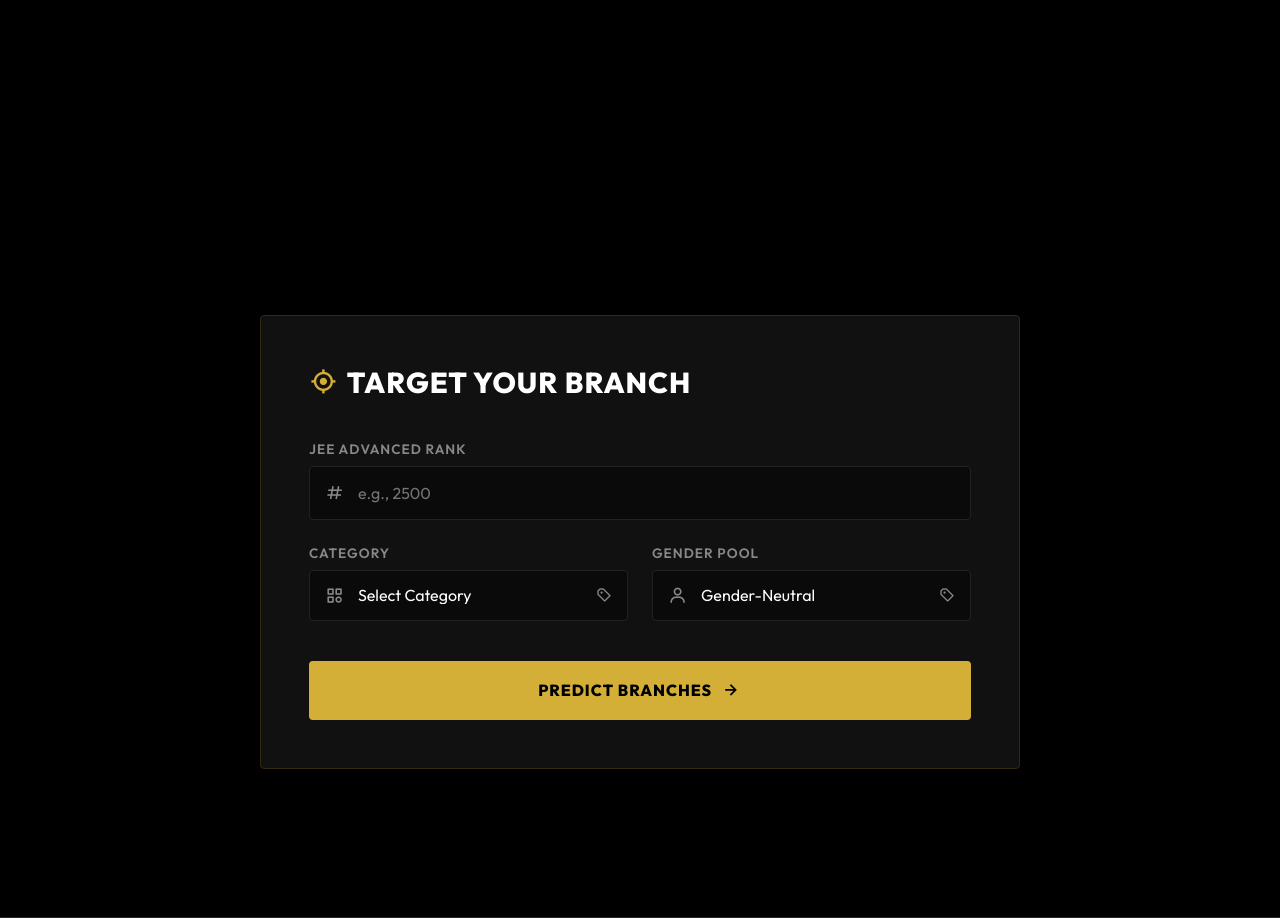
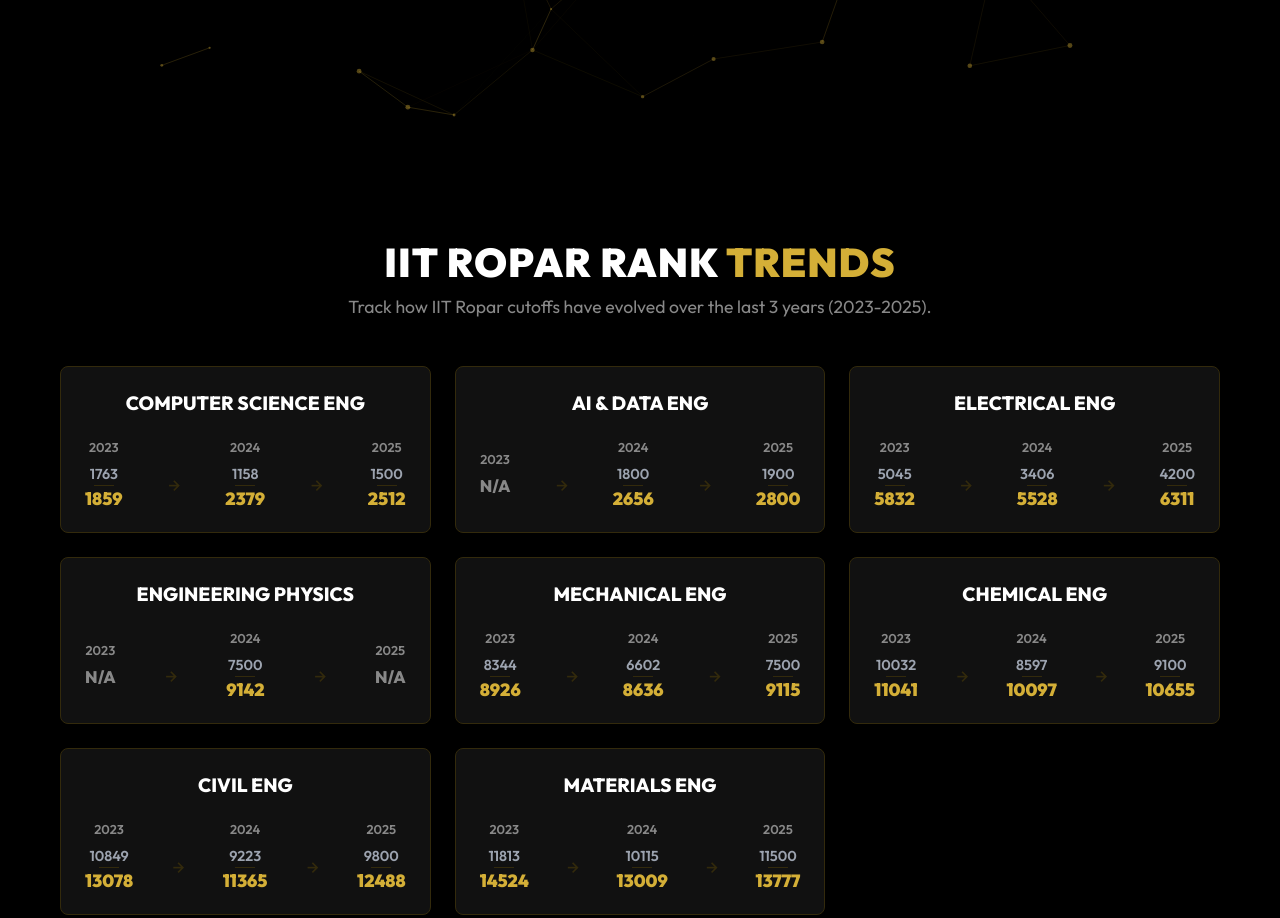
Before and after one commit to Thoihenba/iit-ropar-counselling, a plain HTML site: page index.html in a window 1280 px wide. Shown: the part 683-1601 px from the top of the page. Drawn offline with nearby package versions, Linux system fonts and the light colour scheme.

Commit message:
Pivot to Rank Trends dashboard with real JoSAA data and stacked ranks

```diff
--- a/index.html
+++ b/index.html
@@ -22,7 +22,7 @@
     <nav class="navbar solid-nav">
         <div class="logo">
             <i class='bx bxs-institution'></i>
-            <span>IIT Ropar <span class="highlight">Predictor</span></span>
+            <span>IIT Ropar 2026 <span class="highlight">Counselling</span></span>
         </div>
         <div class="nav-links">
             <a href="#welcome-section">Home</a>
@@ -45,64 +45,16 @@
             </div>
         </section>
 
-        <!-- Predictor Section -->
-        <section id="predictor-section" class="full-screen-section">
-            <div class="solid-card predictor-card">
-                <h2><i class='bx bx-target-lock highlight'></i> Target Your Branch</h2>
-
-                <form id="predictor-form">
-                    <div class="form-group">
-                        <label for="rank">JEE Advanced Rank</label>
-                        <div class="input-wrapper">
-                            <i class='bx bx-hash'></i>
-                            <input type="number" id="rank" name="rank" placeholder="e.g., 2500" required min="1">
-                        </div>
-                    </div>
-
-                    <div class="form-row">
-                        <div class="form-group">
-                            <label for="category">Category</label>
-                            <div class="input-wrapper select-wrapper">
-                                <i class='bx bx-category'></i>
-                                <select id="category" name="category" required>
-                                    <option value="" disabled selected>Select Category</option>
-                                    <option value="OPEN">OPEN</option>
-                                    <option value="EWS">EWS</option>
-                                    <option value="OBC-NCL">OBC-NCL</option>
-                                    <option value="SC">SC</option>
-                                    <option value="ST">ST</option>
-                                </select>
-                            </div>
-                        </div>
-
-                        <div class="form-group">
-                            <label for="gender">Gender Pool</label>
-                            <div class="input-wrapper select-wrapper">
-                                <i class='bx bx-user'></i>
-                                <select id="gender" name="gender" required>
-                                    <option value="Gender-Neutral">Gender-Neutral</option>
-                                    <option value="Female-Only">Female-Only (Supernumerary)</option>
-                                </select>
-                            </div>
-                        </div>
-                    </div>
-
-                    <button type="submit" class="btn-primary" id="submit-btn">
-                        <span>Predict Branches</span>
-                        <i class='bx bx-right-arrow-alt'></i>
-                    </button>
-                </form>
+        <!-- Trends Section -->
+        <section id="predictor-section" class="full-screen-section trends-section">
+            <div class="trends-header">
+                <h2>IIT ROPAR Rank <span class="highlight">Trends</span></h2>
+                <p>Track how IIT Ropar cutoffs have evolved over the last 3 years (2023-2025).</p>
             </div>
 
-            <!-- Results Section (Hidden initially) -->
-            <div id="results-container" class="results-container hidden">
-                <div class="results-header">
-                    <h3>Prediction Results</h3>
-                    <p id="results-meta" class="highlight">Rank: 2500 | OPEN | Gender-Neutral</p>
-                </div>
-
-                <div id="results-list" class="results-list">
-                    <!-- Dynamic result cards will be injected here via JS -->
+            <div class="trends-container">
+                <div id="trends-grid" class="trends-grid">
+                    <!-- Cards will be injected here via JS -->
                 </div>
             </div>
         </section>
--- a/script.js
+++ b/script.js
@@ -48,114 +48,60 @@ document.addEventListener('DOMContentLoaded', () => {
     }
 
 
-    // --- Predictor Form Logic ---
-    const form = document.getElementById('predictor-form');
-    const submitBtn = document.getElementById('submit-btn');
-    const resultsContainer = document.getElementById('results-container');
-    const resultsList = document.getElementById('results-list');
-    const resultsMeta = document.getElementById('results-meta');
+    // --- Trends Grid Generation ---
+    const trendsGrid = document.getElementById('trends-grid');
 
-    // Mock Data for demonstration purposes
-    const mockBranches = [
-        { name: 'Computer Science and Engineering', code: 'CSE', closingRank: 1800 },
-        { name: 'Mathematics and Computing', code: 'MnC', closingRank: 2500 },
-        { name: 'Electrical Engineering', code: 'EE', closingRank: 3800 },
-        { name: 'Mechanical Engineering', code: 'ME', closingRank: 6500 },
-        { name: 'Chemical Engineering', code: 'CE', closingRank: 8500 },
-        { name: 'Civil Engineering', code: 'CV', closingRank: 10500 },
-        { name: 'Metallurgical and Materials Engineering', code: 'MME', closingRank: 12500 }
+    // Data for 3-Year Rank Trends (Real JoSAA Data: General, Gender-Neutral, Round 6)
+    const branchTrends = [
+        { branch: 'Computer Science Eng', y2023: '1763 - 1859', y2024: '1158 - 2379', y2025: '1500 - 2512' },
+        { branch: 'AI & Data Eng', y2023: 'N/A', y2024: '1800 - 2656', y2025: '1900 - 2800' },
+        { branch: 'Electrical Eng', y2023: '5045 - 5832', y2024: '3406 - 5528', y2025: '4200 - 6311' },
+        { branch: 'Engineering Physics', y2023: 'N/A', y2024: '7500 - 9142', y2025: 'N/A' },
+        { branch: 'Mechanical Eng', y2023: '8344 - 8926', y2024: '6602 - 8636', y2025: '7500 - 9115' },
+        { branch: 'Chemical Eng', y2023: '10032 - 11041', y2024: '8597 - 10097', y2025: '9100 - 10655' },
+        { branch: 'Civil Eng', y2023: '10849 - 13078', y2024: '9223 - 11365', y2025: '9800 - 12488' },
+        { branch: 'Materials Eng', y2023: '11813 - 14524', y2024: '10115 - 13009', y2025: '11500 - 13777' }
     ];
 
-    form.addEventListener('submit', (e) => {
-        e.preventDefault();
+    if (trendsGrid) {
+        const formatRank = (rankStr) => {
+            if (rankStr === 'N/A') return `<span class="trend-rank-na">N/A</span>`;
+            const parts = rankStr.split(' - ');
+            if (parts.length === 2) {
+                return `
+                    <div class="trend-rank-stack">
+                        <span class="rank-open" title="Opening Rank">${parts[0]}</span>
+                        <div class="rank-divider"></div>
+                        <span class="rank-close" title="Closing Rank">${parts[1]}</span>
+                    </div>
+                `;
+            }
+            return `<span class="trend-rank">${rankStr}</span>`;
+        };
 
-        // Get Form Values
-        const rank = parseInt(document.getElementById('rank').value);
-        const category = document.getElementById('category').value;
-        const gender = document.getElementById('gender').value;
-
-        if (!rank || !category || !gender) return;
-
-        // Button Loading State
-        const originalBtnText = submitBtn.innerHTML;
-        submitBtn.innerHTML = `<i class='bx bx-loader-alt bx-spin'></i> <span>Analyzing...</span>`;
-        submitBtn.style.opacity = '0.8';
-        submitBtn.disabled = true;
-
-        // Simulate API call / processing delay
-        setTimeout(() => {
-            generateResults(rank, category, gender);
-
-            // Restore Button
-            submitBtn.innerHTML = originalBtnText;
-            submitBtn.style.opacity = '1';
-            submitBtn.disabled = false;
-        }, 800);
-    });
-
-    function generateResults(rank, category, gender) {
-        // Clear previous results
-        resultsList.innerHTML = '';
-
-        // Update Meta Header
-        resultsMeta.textContent = `Rank: ${rank} | ${category} | ${gender}`;
-
-        let hasChances = false;
-
-        mockBranches.forEach(branch => {
-            // Apply dummy multipliers for visual effect
-            let adjustedClosingRank = branch.closingRank;
-            if (category === 'OBC-NCL') adjustedClosingRank *= 1.3;
-            if (category === 'SC') adjustedClosingRank *= 2.5;
-            if (category === 'ST') adjustedClosingRank *= 3.5;
-            if (gender === 'Female-Only') adjustedClosingRank *= 1.2;
-
-            // Determine chance
-            let chanceText = '';
-            let chanceClass = '';
-
-            if (rank <= adjustedClosingRank * 0.8) {
-                chanceText = 'High Chance';
-                chanceClass = 'chance-high';
-                hasChances = true;
-            } else if (rank <= adjustedClosingRank) {
-                chanceText = 'Borderline';
-                chanceClass = 'chance-medium';
-                hasChances = true;
-            } else if (rank <= adjustedClosingRank * 1.2) {
-                chanceText = 'Tough / Spot Round';
-                chanceClass = 'chance-low';
-            } else {
-                return; // Hide branches out of reach
-            }
-
-            // Create Result Item
-            const resultHTML = `
-                <div class="result-item">
-                    <div class="branch-info">
-                        <h4>${branch.name} (${branch.code})</h4>
-                        <p>Expected Cutoff Trend: ~${Math.round(adjustedClosingRank)}</p>
-                    </div>
-                    <div class="chance-badge ${chanceClass}">
-                        ${chanceText}
+        branchTrends.forEach(trend => {
+            const cardHTML = `
+                <div class="trend-card">
+                    <div class="trend-card-title">${trend.branch}</div>
+                    <div class="trend-data-row">
+                        <div class="trend-col">
+                            <span class="trend-year">2023</span>
+                            ${formatRank(trend.y2023)}
+                        </div>
+                        <i class='bx bx-right-arrow-alt trend-arrow'></i>
+                        <div class="trend-col">
+                            <span class="trend-year">2024</span>
+                            ${formatRank(trend.y2024)}
+                        </div>
+                        <i class='bx bx-right-arrow-alt trend-arrow'></i>
+                        <div class="trend-col">
+                            <span class="trend-year">2025</span>
+                            ${formatRank(trend.y2025)}
+                        </div>
                     </div>
                 </div>
             `;
-
-            resultsList.insertAdjacentHTML('beforeend', resultHTML);
+            trendsGrid.insertAdjacentHTML('beforeend', cardHTML);
         });
-
-        if (resultsList.innerHTML === '') {
-            resultsList.innerHTML = `
-                <div class="result-item" style="justify-content: center; text-align: center;">
-                    <div class="branch-info">
-                        <h4 style="color: var(--text-muted);">No branches matched for this rank range at IIT Ropar.</h4>
-                    </div>
-                </div>
-            `;
-        }
-
-        // Show results container
-        resultsContainer.classList.remove('hidden');
     }
 });
--- a/style.css
+++ b/style.css
@@ -131,7 +131,7 @@ body.scrolled .dynamic-bg-glow {
 
 /* Welcome Section */
 #welcome-section {
-    background-color: var(--bg-dark);
+    background-color: transparent;
 }
 
 .hero {
@@ -189,205 +189,131 @@ body.scrolled .dynamic-bg-glow {
     box-shadow: 0 20px 40px rgba(0,0,0,0.8);
 }
 
-/* Predictor Section */
+/* Trends Section */
 #predictor-section {
-    max-width: 800px;
+    max-width: 1200px;
     margin: 0 auto;
+    padding-top: 120px;
 }
 
-.predictor-card h2 {
-    display: flex;
-    align-items: center;
-    gap: 0.5rem;
-    margin-bottom: 2.5rem;
-    font-size: 1.8rem;
-    font-weight: 800;
+.trends-header {
+    text-align: center;
+    margin-bottom: 3rem;
+}
+
+.trends-header h2 {
+    font-size: 2.5rem;
+    font-weight: 900;
     text-transform: uppercase;
     letter-spacing: 1px;
+    margin-bottom: 0.5rem;
 }
 
-/* Form Styles */
-.form-group {
-    margin-bottom: 1.5rem;
-    display: flex;
-    flex-direction: column;
-    gap: 0.5rem;
+.trends-header p {
+    color: var(--text-muted);
+    font-size: 1.1rem;
 }
 
-.form-row {
+.trends-container {
+    width: 100%;
+}
+
+.trends-grid {
     display: grid;
-    grid-template-columns: 1fr 1fr;
+    grid-template-columns: repeat(auto-fit, minmax(320px, 1fr));
     gap: 1.5rem;
 }
 
-label {
-    font-size: 0.85rem;
-    font-weight: 600;
-    color: var(--text-muted);
-    text-transform: uppercase;
-    letter-spacing: 1px;
+.trend-card {
+    background: var(--bg-card);
+    border: 1px solid var(--border-color);
+    border-radius: 8px;
+    padding: 1.5rem;
+    transition: var(--transition);
 }
 
-.input-wrapper {
-    position: relative;
-    display: flex;
-    align-items: center;
+.trend-card:hover {
+    border-color: var(--accent-gold);
+    transform: translateY(-2px);
+    box-shadow: 0 10px 30px rgba(0, 0, 0, 0.5);
 }
 
-.input-wrapper i {
-    position: absolute;
-    left: 1rem;
-    color: var(--text-muted);
+.trend-card-title {
     font-size: 1.2rem;
+    font-weight: 800;
+    text-align: center;
+    margin-bottom: 1.5rem;
+    color: var(--text-main);
+    text-transform: uppercase;
 }
 
-input, select {
-    width: 100%;
-    background: var(--bg-input);
-    border: 1px solid #222;
-    border-radius: var(--border-radius);
-    padding: 1rem 1rem 1rem 3rem;
-    color: var(--text-main);
-    font-family: inherit;
-    font-size: 1rem;
-    transition: var(--transition);
-    outline: none;
-}
-
-select {
-    cursor: pointer;
-    appearance: none;
-}
-
-.select-wrapper::after {
-    content: '\ebcc'; /* boxicons down arrow */
-    font-family: 'boxicons';
-    position: absolute;
-    right: 1rem;
-    color: var(--text-muted);
-    pointer-events: none;
-}
-
-input:focus, select:focus {
-    border-color: var(--accent-gold);
-}
-
-/* Button */
-.btn-primary {
-    width: 100%;
-    background: var(--accent-gold);
-    color: #000;
-    border: none;
-    border-radius: var(--border-radius);
-    padding: 1.2rem;
-    font-size: 1rem;
-    font-weight: 800;
-    text-transform: uppercase;
-    letter-spacing: 1px;
-    cursor: pointer;
-    display: flex;
-    justify-content: center;
-    align-items: center;
-    gap: 0.5rem;
-    transition: var(--transition);
-    margin-top: 1rem;
-    font-family: inherit;
-}
-
-.btn-primary:hover {
-    background: var(--accent-gold-hover);
-}
-
-.btn-primary i {
-    font-size: 1.3rem;
-    transition: transform 0.2s ease;
-}
-
-.btn-primary:hover i {
-    transform: translateX(5px);
-}
-
-/* Results Section */
-.results-container {
-    margin-top: 2rem;
-    opacity: 1;
-    transition: opacity 0.3s;
-}
-
-.hidden {
-    display: none !important;
-}
-
-.results-header {
-    margin-bottom: 1.5rem;
-    text-align: center;
-}
-
-.results-header h3 {
-    font-size: 1.8rem;
-    text-transform: uppercase;
-    font-weight: 800;
-}
-
-.results-list {
-    display: grid;
-    gap: 1rem;
-}
-
-.result-item {
-    background: var(--bg-input);
-    border: 1px solid #222;
-    border-left: 4px solid var(--border-color);
-    border-radius: var(--border-radius);
-    padding: 1.5rem;
+.trend-data-row {
     display: flex;
     justify-content: space-between;
     align-items: center;
-    transition: var(--transition);
+    position: relative;
 }
 
-.result-item:hover {
-    border-color: var(--border-color);
-    border-left-color: var(--accent-gold);
+.trend-col {
+    display: flex;
+    flex-direction: column;
+    align-items: center;
+    gap: 0.5rem;
+    z-index: 1;
 }
 
-.branch-info h4 {
-    font-size: 1.2rem;
-    font-weight: 700;
-    margin-bottom: 0.3rem;
+.trend-year {
+    font-size: 0.8rem;
+    color: var(--text-muted);
+    font-weight: 600;
 }
 
-.branch-info p {
-    color: var(--text-muted);
-    font-size: 0.9rem;
+.trend-rank {
+    font-size: 1.05rem;
+    font-weight: 800;
+    color: var(--text-main);
+    white-space: nowrap;
 }
 
-.chance-badge {
-    padding: 0.5rem 1rem;
-    border-radius: var(--border-radius);
-    font-weight: 700;
-    font-size: 0.85rem;
-    text-transform: uppercase;
-    letter-spacing: 1px;
+.trend-rank-na {
+    font-size: 1.05rem;
+    font-weight: 800;
+    color: var(--text-muted);
 }
 
-/* Sharp colors for chances */
-.chance-high {
-    background: rgba(34, 197, 94, 0.1);
-    color: #4ade80;
-    border: 1px solid rgba(34, 197, 94, 0.3);
+.trend-rank-stack {
+    display: flex;
+    flex-direction: column;
+    align-items: center;
+    gap: 4px;
+    margin-top: 4px;
 }
 
-.chance-medium {
-    background: rgba(234, 179, 8, 0.1);
-    color: #facc15;
-    border: 1px solid rgba(234, 179, 8, 0.3);
+.rank-open {
+    font-size: 0.9rem;
+    font-weight: 600;
+    color: #9ca3af; /* muted gray */
+    line-height: 1;
 }
 
-.chance-low {
-    background: rgba(239, 68, 68, 0.1);
-    color: #f87171;
-    border: 1px solid rgba(239, 68, 68, 0.3);
+.rank-divider {
+    width: 20px;
+    height: 1px;
+    background-color: var(--border-color);
+}
+
+.rank-close {
+    font-size: 1.1rem;
+    font-weight: 900;
+    color: var(--accent-gold);
+    line-height: 1;
+}
+
+.trend-arrow {
+    color: var(--border-color);
+    font-size: 1.2rem;
+    margin-top: 1.5rem; /* Aligns with the rank numbers */
+    z-index: 0;
 }
 
 /* Footer */
```
Also changed, not shown: CHANGELOG.md.
